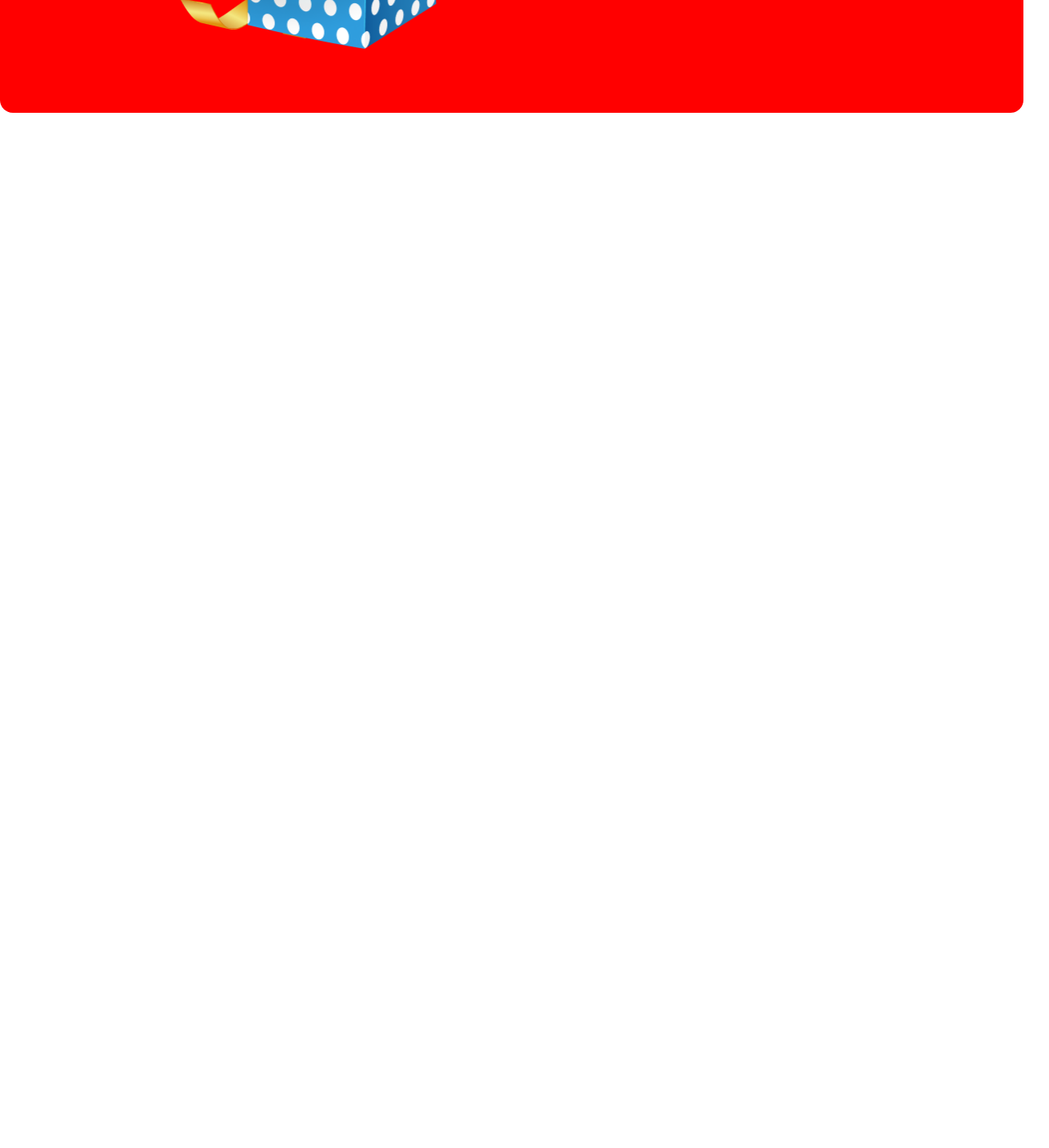
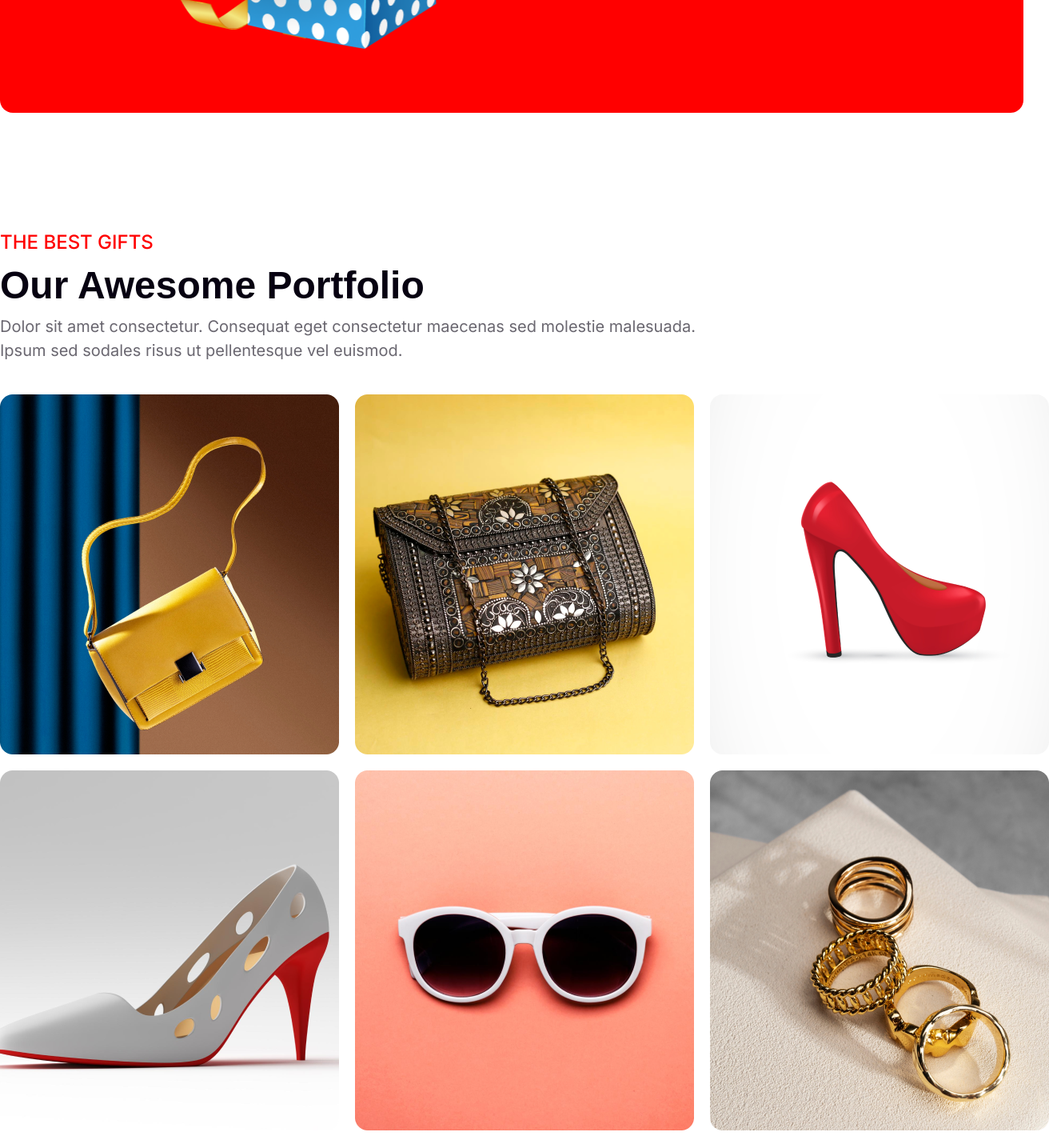
Before and after one commit to coderyeasin/new-year-offer, a React (Vite) app: page / in a window 1280 px wide. Shown: the part 4300-5735 px from the top of the page at 80% size, 1312 px wide, since content can reach past the window. Before the commit the page ends 4465 px from the top, so only its background shows below. Built offline with nearby package versions, Linux system fonts and the light colour scheme.

Commit message:
products-portfolio

```diff
--- a/src/components/BestOffer/BestOffer.tsx
+++ b/src/components/BestOffer/BestOffer.tsx
@@ -66,7 +66,7 @@ const BestOffer = () => {
             alt="gift"
             className="w-168.5 h-144.25 absolute bottom-6 left-22 z-30 drop-shadow-TextPrimary/20"
           />
-          <div className="bg-secondary leading-12 font-inter font-bold text-[28px] text-white flex flex-col justify-center items-center -rotate-45 h-48 w-48 rounded-full absolute right-8 top-48">
+          <div className="bg-secondary leading-12 font-inter font-bold text-[28px] text-white flex flex-col justify-center items-center -rotate-45 h-48 w-48 rounded-full absolute right-18 top-48">
             <span className="text-[72px]">50%</span> DISCOUNT
           </div>
           <div className="bg-secondary w-full h-57.25 rounded-2xl absolute -bottom-14 z-10"></div>
--- a/src/components/Home/Home.tsx
+++ b/src/components/Home/Home.tsx
@@ -4,6 +4,7 @@ import Container from "../layout/Container";
 import Offer from "../Offer/Offer";
 import WelcomeParty from "../WelcomeParty/WelcomeParty";
 import BestOffer from "../BestOffer/BestOffer";
+import ProductsPortfolio from "../ProductsPortfolio/ProductsPortfolio";
 
 const Home = () => {
   return (
@@ -13,6 +14,7 @@ const Home = () => {
         <Offer />
         <WelcomeParty />
         <BestOffer />
+        <ProductsPortfolio />
       </Container>
     </Section>
   );
--- a/src/components/ProductsPortfolio/ProductsPortfolio.tsx
+++ b/src/components/ProductsPortfolio/ProductsPortfolio.tsx
@@ -1,10 +1,43 @@
 import React from "react";
-
+import firstBag from "/src/assets/products/bag.png";
+import secondBag from "/src/assets/products/bag-two.png";
+import redShoe from "/src/assets/products/red-shoe.png";
+import whiteShoe from "/src/assets/products/white-shoe.png";
+import googles from "/src/assets/products/googles.png";
+import bangles from "/src/assets/products/bangles.png";
+import Container from "../layout/Container";
+import Section from "../layout/Section";
 const ProductsPortfolio = () => {
   return (
-    <div>
-      <h3>ProductsPortfolio</h3>
-    </div>
+    <Container>
+      <Section>
+        <div className="pt-30 pb-10">
+          <h3 className="font-inter font-medium text-[24px] text-secondary">
+            THE BEST GIFTS
+          </h3>
+          <h1 className="font-merriweather font-black text-[48px] text-TextPrimary">
+            Our Awesome Portfolio
+          </h1>
+          <p className="font-inter text-[20px] text-TextPrimary/60">
+            Dolor sit amet consectetur. Consequat eget consectetur maecenas sed
+            molestie malesuada. <br /> Ipsum sed sodales risus ut pellentesque
+            vel euismod.
+          </p>
+        </div>
+        <div className="flex flex-col gap-x-5 gap-y-5">
+          <div className="flex gap-5">
+            <img src={firstBag} alt="firstBag" className="w-106 h-112.5" />
+            <img src={secondBag} alt="secondBag" className="w-106 h-112.5" />
+            <img src={redShoe} alt="redShoe" className="w-106 h-112.5" />
+          </div>
+          <div className="flex gap-5">
+            <img src={whiteShoe} alt="whiteShoe" className="w-106 h-112.5" />
+            <img src={googles} alt="googles" className="w-106 h-112.5" />
+            <img src={bangles} alt="bangles" className="w-106 h-112.5" />
+          </div>
+        </div>
+      </Section>
+    </Container>
   );
 };
 
```
